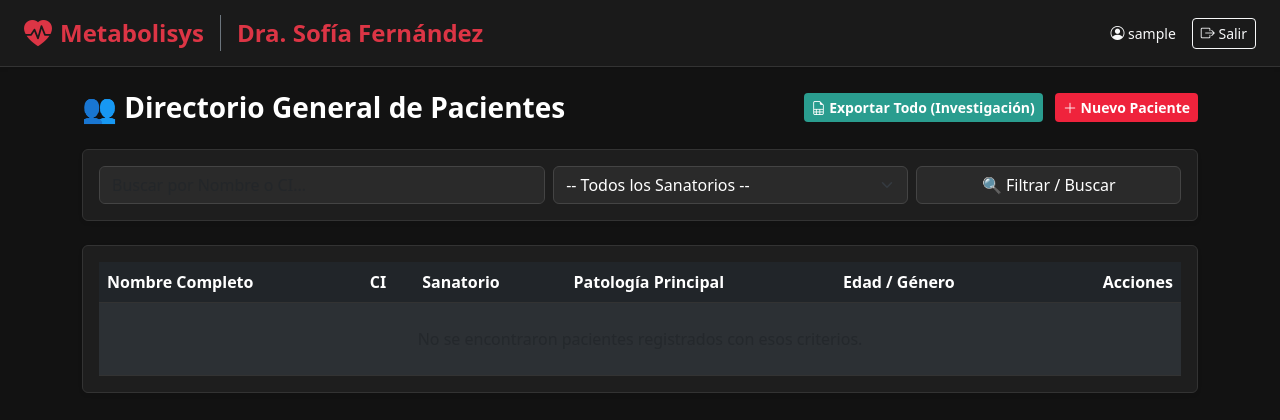
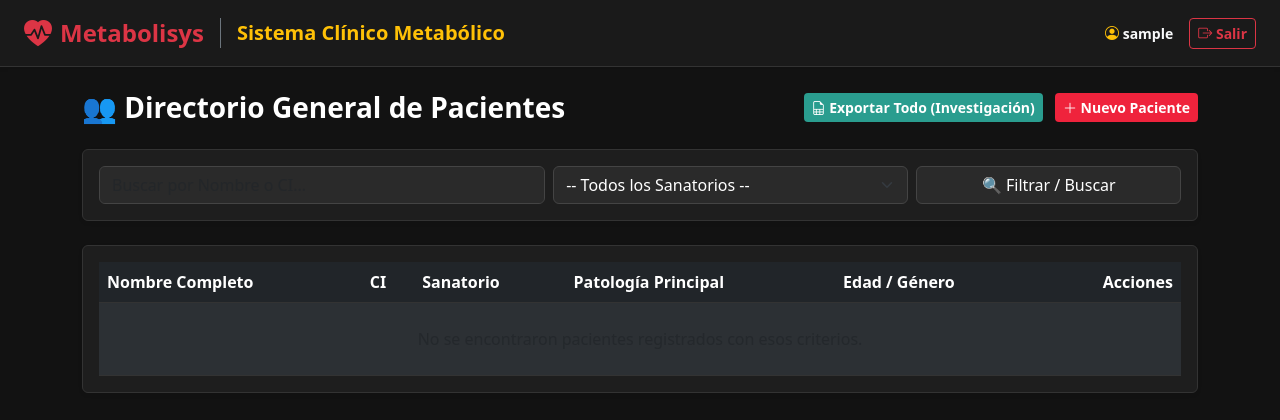
Before and after one commit to patriciafranco-web/metabolysisdem, a Flask app: page / in a window 1280 px wide. Shown: the top 420 px of the page. Run offline with Flask 3, Linux system fonts and the light colour scheme; the visitor is signed in with stand-in values (Sample User, id 1); data that the repository does not hold is empty.

Commit message:
Update base.html

```diff
--- a/templates/base.html
+++ b/templates/base.html
@@ -16,15 +16,19 @@
                     <i class="bi bi-heart-pulse-fill text-danger fs-3 me-2"></i>
                     <span class="text-danger fw-bold fs-4">Metabolisys</span>
                 </a>
-                <div class="border-start border-secondary ps-3 text-danger fw-bold fs-4">
-                    Dra. Sofía Fernández
+                <div class="border-start border-secondary ps-3 text-warning fw-bold fs-5">
+                    {% if session.get('user_name') %}
+                        👩‍⚕️ {{ session.get('user_name') }}
+                    {% else %}
+                        Sistema Clínico Metabólico
+                    {% endif %}
                 </div>
             </div>
 
             {% if session.get('user_id') %}
-            <div class="d-flex align-items-center my-1">
-                <span class="text-light me-3 small"><i class="bi bi-person-circle"></i> {{ session.get('username') }}</span>
-                <a href="/logout" class="btn btn-outline-light btn-sm"><i class="bi bi-box-arrow-right"></i> Salir</a>
+            <div class="d-flex align-items-center my-1 gap-3">
+                <span class="text-light small"><i class="bi bi-person-circle text-warning"></i> <b>{{ session.get('username') }}</b></span>
+                <a href="/logout" class="btn btn-outline-danger btn-sm fw-bold"><i class="bi bi-box-arrow-right"></i> Salir</a>
             </div>
             {% endif %}
 
```
